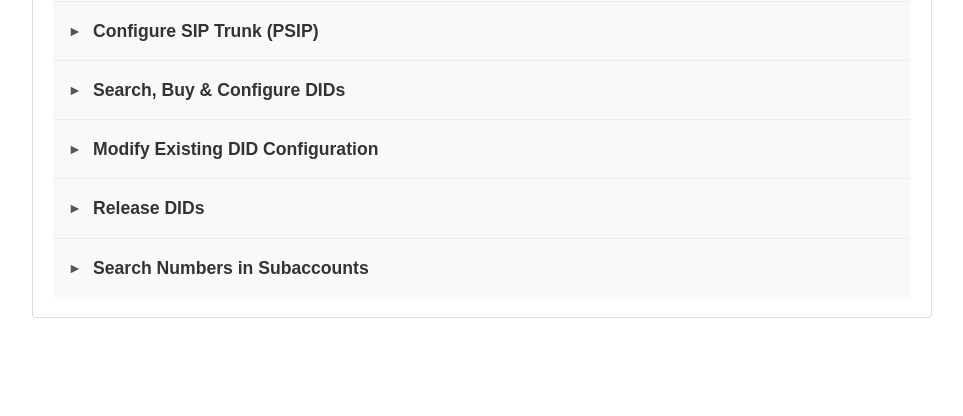
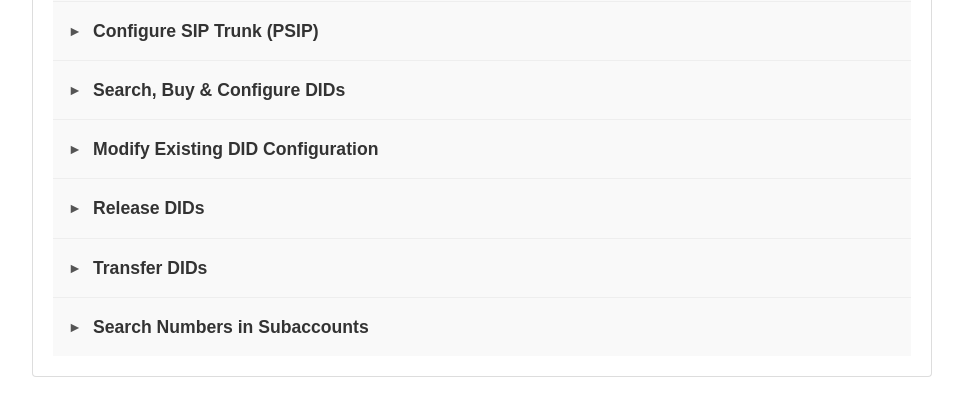
Before and after one commit to ther3zz/carrier-config-tool, a Flask app: page / in a window 1280 px wide. Shown: the part 319-735 px from the top of the page, without its empty margins (158-1121 px from the left). Run offline with Flask 2, Linux system fonts and the light colour scheme; data that the repository does not hold is empty; parts of the project's set-up code (start-up, migrations or seed data) failed here and were passed over.

Commit message:
Add transfer DIDs partial to index.html

```diff
--- a/templates/index.html
+++ b/templates/index.html
@@ -33,6 +33,7 @@
             {% include 'partials/_vonage_dids.html' %}
             {% include 'partials/_vonage_modify_dids.html' %}
             {% include 'partials/_vonage_release_dids.html' %}
+            {% include 'partials/_vonage_transfer_dids.html' %}
             {% include 'partials/_vonage_search_subaccounts.html' %}
         </div>
     </div>
```
